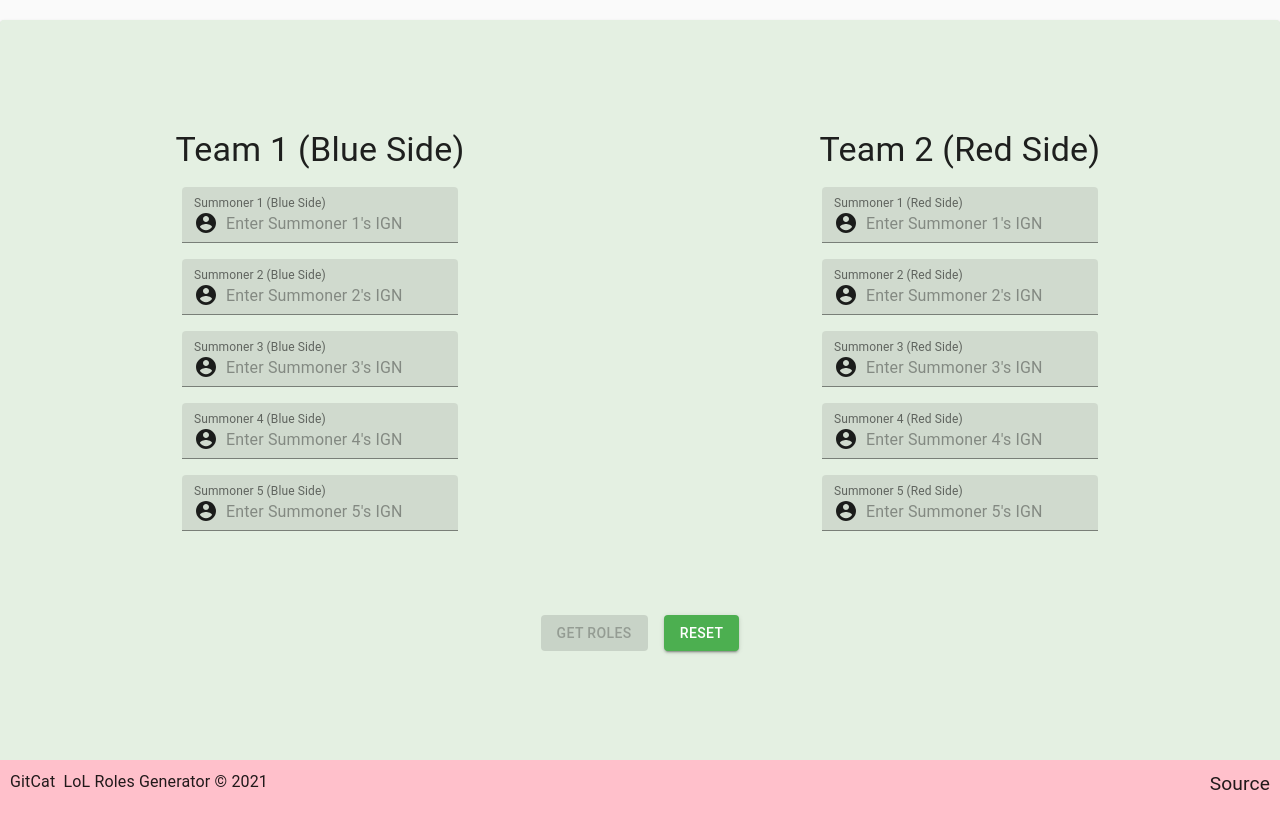
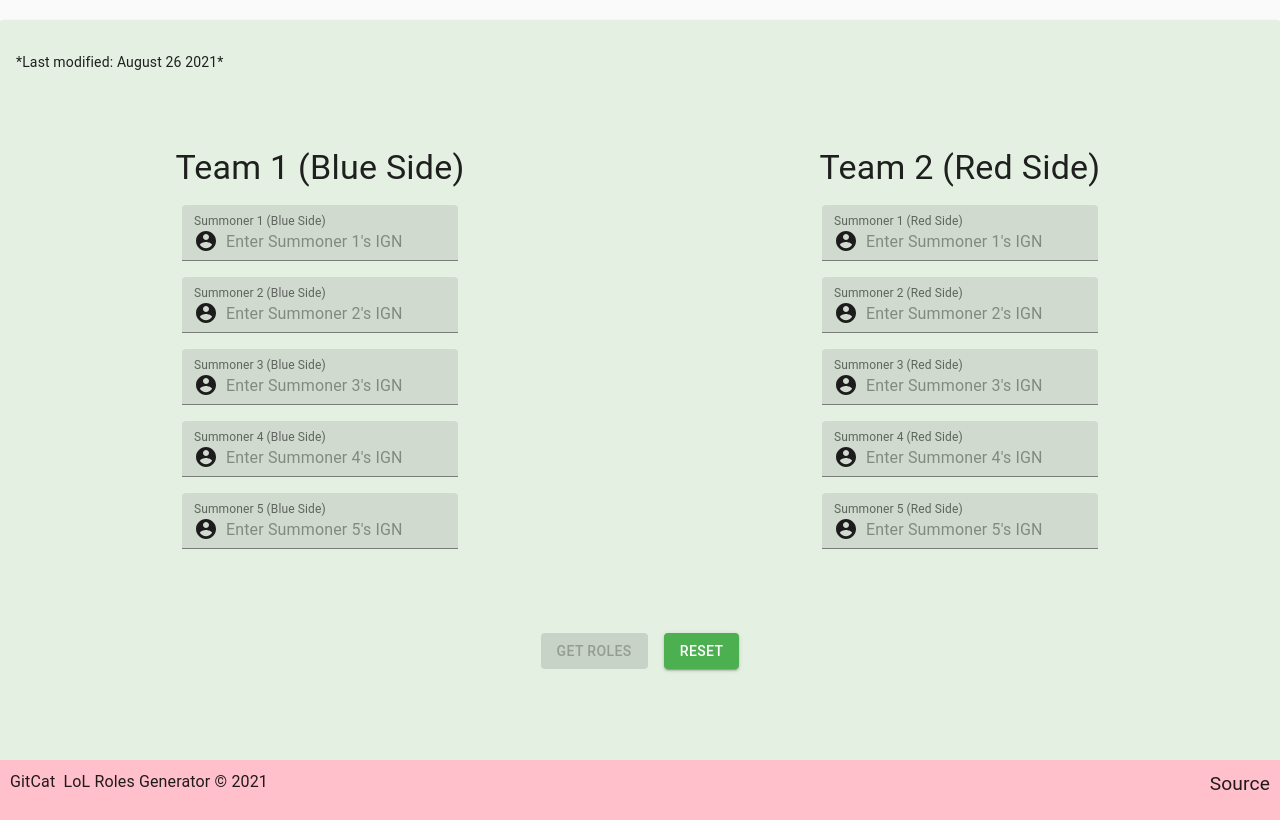
Before and after one commit to DannyMichaels/LoL-roles-generator, a React (Create React App) app: page / in a window 1280 px wide. Built offline with nearby package versions, Linux system fonts and the light colour scheme; some icons are missing.

Commit message:
update App.js, Results.jsx

```diff
--- a/src/App.js
+++ b/src/App.js
@@ -4,7 +4,7 @@ import { createTheme, ThemeProvider, useTheme } from '@material-ui/core/styles';
 import purple from '@material-ui/core/colors/purple';
 import green from '@material-ui/core/colors/green';
 import Paper from '@material-ui/core/Paper';
-import { Typography, Grid, useMediaQuery } from '@material-ui/core';
+import { Typography, Grid, useMediaQuery, Hidden } from '@material-ui/core';
 import CssBaseline from '@material-ui/core/CssBaseline';
 import { Button } from '@material-ui/core';
 import TeamArea from './components/TeamArea';
@@ -103,12 +103,14 @@ function App() {
     <ThemeProvider theme={theme}>
       <CssBaseline />
       <Paper className="App">
-        <Grid item style={{ flexGrow: 1 }} />
-
+        <Grid item style={{ flexGrow: 1 }}>
+          <Hidden xsDown>
+            <Box marginTop={4} marginBottom={2} marginLeft={2}>
+              *Last modified: August 26 2021*
+            </Box>
+          </Hidden>
+        </Grid>
         <div className="page-content">
-          {/* <Typography align="center" variant="h1" component="h1">
-          LoL Roles Generator
-        </Typography> */}
           {!sent ? (
             <Grid
               container
@@ -179,9 +181,8 @@ function App() {
               </Button>
             </Grid>
           </>
-          <Grid item style={{ flexGrow: 1 }} />
+          <Box marginTop={4} style={{ flexGrow: 1 }} />
         </div>
-
         <footer>
           <Grid container justify="space-between" style={{ padding: '10px' }}>
             <Typography>
--- a/src/components/Results.jsx
+++ b/src/components/Results.jsx
@@ -62,6 +62,7 @@ export default function Results({ teams, roles }) {
       direction={matchesXs ? 'column' : 'row'}
       justify={matchesXs ? 'center' : 'space-evenly'}
       xs={12}
+      alignItems="center"
       sm={12}>
       <TeamList title="Team One (Blue Side)" team={blueSide} roles={roles} />
       {matchesXs && <Box marginTop={4} />}
```
